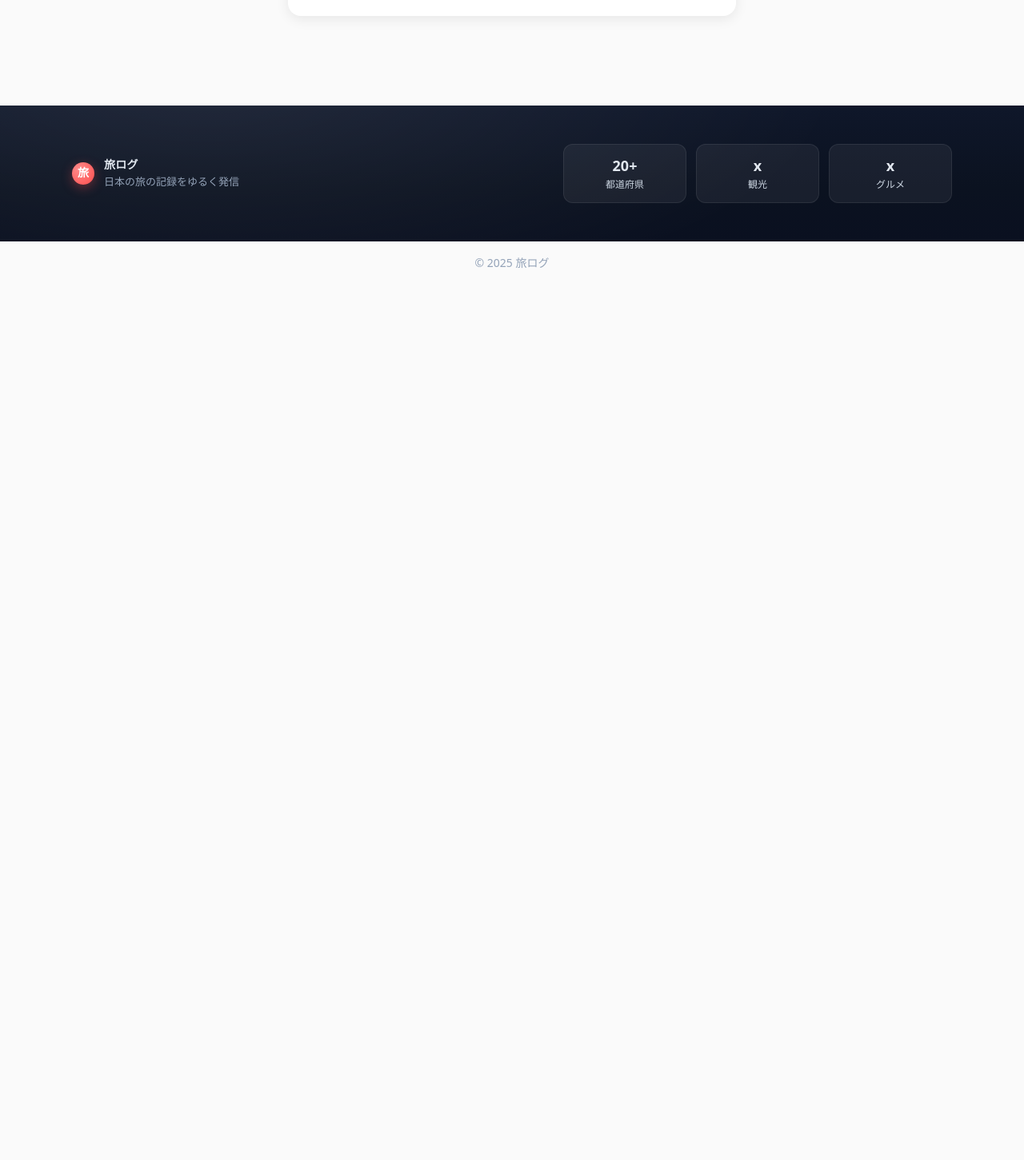
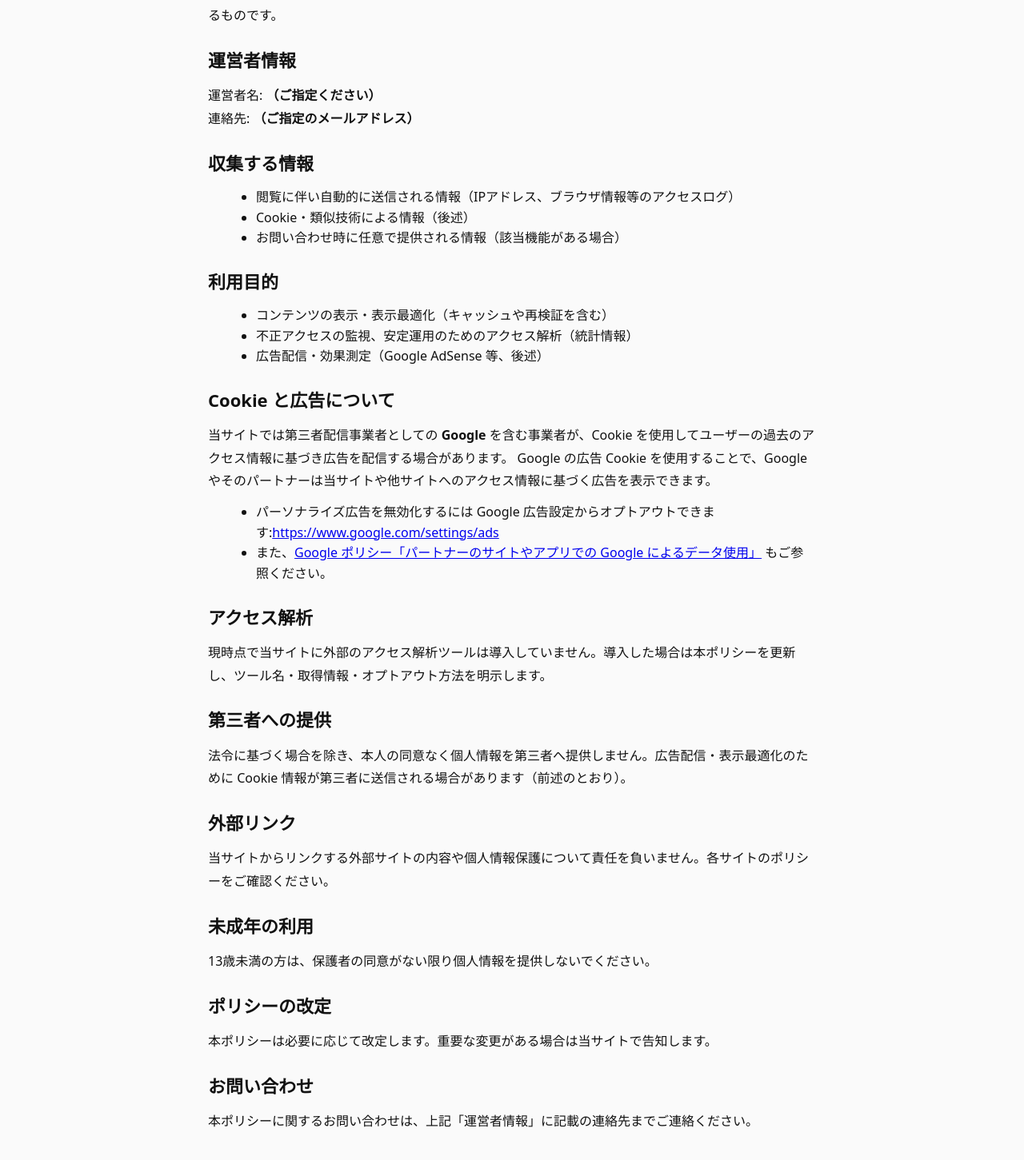
Before and after one commit to gray-desks/travel-blog, a Next.js app: page /privacy in a window 1280 px wide. Before the commit this address had no page. Shown: the part 279-1730 px from the top of the page at 80% size. Before the commit the page ends 800 px from the top, so only its background shows below. Built offline with nearby package versions, Linux system fonts and the light colour scheme.

Commit message:
feat: add privacy policy page and footer link with detailed article page comments

```diff
--- a/app/layout.js
+++ b/app/layout.js
@@ -37,7 +37,12 @@ export default function RootLayout({ children }) {
               </div>
             </div>
           </div>
-          <div className="container footer-bottom">© {new Date().getFullYear()} 旅ログ</div>
+          <div className="container footer-bottom">
+            <div style={{ display:'flex', gap:16, justifyContent:'center', flexWrap:'wrap', marginBottom:8 }}>
+              <a href="/privacy" style={{ color:'#cbd5e1', textDecoration:'underline' }}>プライバシーポリシー</a>
+            </div>
+            © {new Date().getFullYear()} 旅ログ
+          </div>
         </footer>
       </body>
     </html>
--- /dev/null
+++ b/app/privacy/page.js
@@ -0,0 +1,87 @@
+export const revalidate = 60
+
+export const metadata = {
+  title: 'プライバシーポリシー | 旅ログ'
+}
+
+export default function PrivacyPage() {
+  const today = new Date().toISOString().slice(0, 10)
+  return (
+    <main className="container narrow" style={{ padding: '32px 0' }}>
+      <h1 className="article-title" style={{ marginBottom: 8 }}>プライバシーポリシー</h1>
+      <p className="muted" style={{ marginBottom: 24 }}>施行日: <time dateTime={today}>{today}</time></p>
+
+      <section className="prose" style={{ fontSize: 16 }}>
+        <p>
+          本サイト「旅ログ」（以下「当サイト」）は、ユーザーの皆さまの個人情報を適切に取り扱い、
+          安心してご利用いただけるよう努めます。本ポリシーは当サイトにおける個人情報・Cookie等の取り扱い方針を定めるものです。
+        </p>
+
+        <h2>運営者情報</h2>
+        <p>
+          運営者名: <strong>（ご指定ください）</strong><br />
+          連絡先: <strong>（ご指定のメールアドレス）</strong>
+        </p>
+
+        <h2>収集する情報</h2>
+        <ul>
+          <li>閲覧に伴い自動的に送信される情報（IPアドレス、ブラウザ情報等のアクセスログ）</li>
+          <li>Cookie・類似技術による情報（後述）</li>
+          <li>お問い合わせ時に任意で提供される情報（該当機能がある場合）</li>
+        </ul>
+
+        <h2>利用目的</h2>
+        <ul>
+          <li>コンテンツの表示・表示最適化（キャッシュや再検証を含む）</li>
+          <li>不正アクセスの監視、安定運用のためのアクセス解析（統計情報）</li>
+          <li>広告配信・効果測定（Google AdSense 等、後述）</li>
+        </ul>
+
+        <h2>Cookie と広告について</h2>
+        <p>
+          当サイトでは第三者配信事業者としての <strong>Google</strong> を含む事業者が、Cookie を使用してユーザーの過去のアクセス情報に基づき広告を配信する場合があります。
+          Google の広告 Cookie を使用することで、Google やそのパートナーは当サイトや他サイトへのアクセス情報に基づく広告を表示できます。
+        </p>
+        <ul>
+          <li>
+            パーソナライズ広告を無効化するには Google 広告設定からオプトアウトできます:
+            <a href="https://www.google.com/settings/ads" target="_blank" rel="noopener noreferrer">https://www.google.com/settings/ads</a>
+          </li>
+          <li>
+            また、<a href="https://policies.google.com/technologies/partner-sites?hl=ja" target="_blank" rel="noopener noreferrer">Google ポリシー「パートナーのサイトやアプリでの Google によるデータ使用」</a> もご参照ください。
+          </li>
+        </ul>
+
+        <h2>アクセス解析</h2>
+        <p>
+          現時点で当サイトに外部のアクセス解析ツールは導入していません。導入した場合は本ポリシーを更新し、ツール名・取得情報・オプトアウト方法を明示します。
+        </p>
+
+        <h2>第三者への提供</h2>
+        <p>
+          法令に基づく場合を除き、本人の同意なく個人情報を第三者へ提供しません。広告配信・表示最適化のために Cookie 情報が第三者に送信される場合があります（前述のとおり）。
+        </p>
+
+        <h2>外部リンク</h2>
+        <p>
+          当サイトからリンクする外部サイトの内容や個人情報保護について責任を負いません。各サイトのポリシーをご確認ください。
+        </p>
+
+        <h2>未成年の利用</h2>
+        <p>
+          13歳未満の方は、保護者の同意がない限り個人情報を提供しないでください。
+        </p>
+
+        <h2>ポリシーの改定</h2>
+        <p>
+          本ポリシーは必要に応じて改定します。重要な変更がある場合は当サイトで告知します。
+        </p>
+
+        <h2>お問い合わせ</h2>
+        <p>
+          本ポリシーに関するお問い合わせは、上記「運営者情報」に記載の連絡先までご連絡ください。
+        </p>
+      </section>
+    </main>
+  )
+}
```
Also changed, not shown: app/articles/[slug]/page.js (+24 -1 lines).
